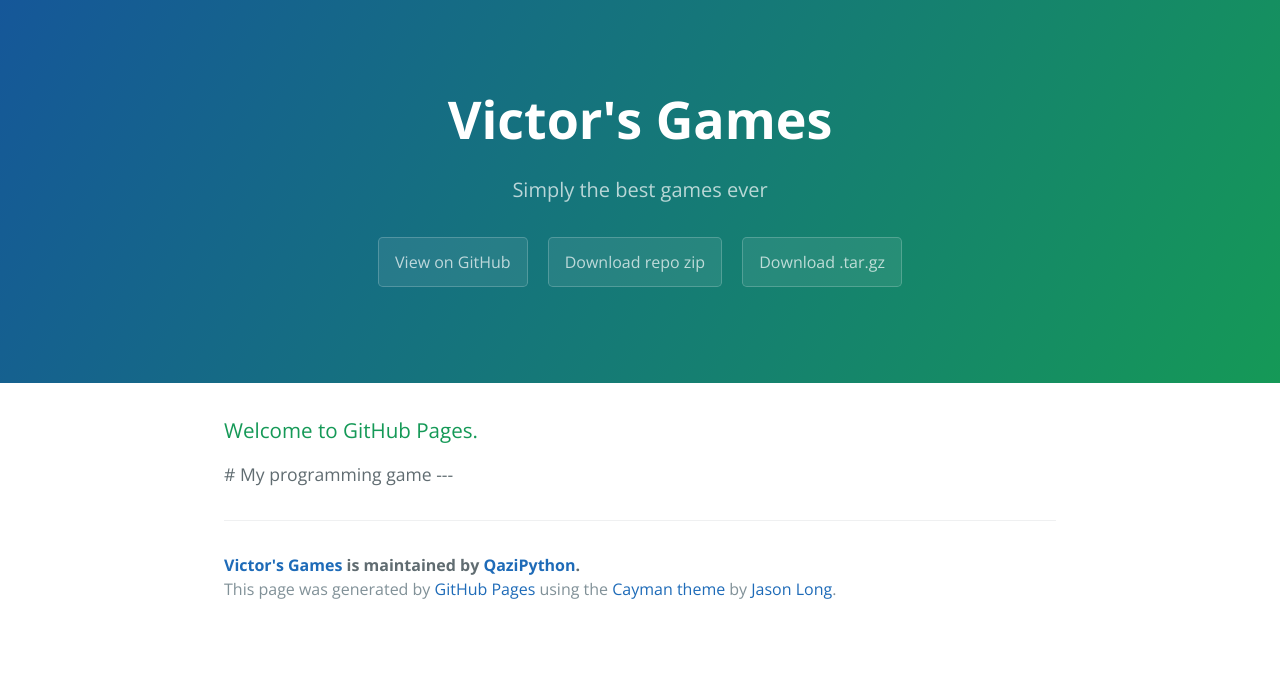
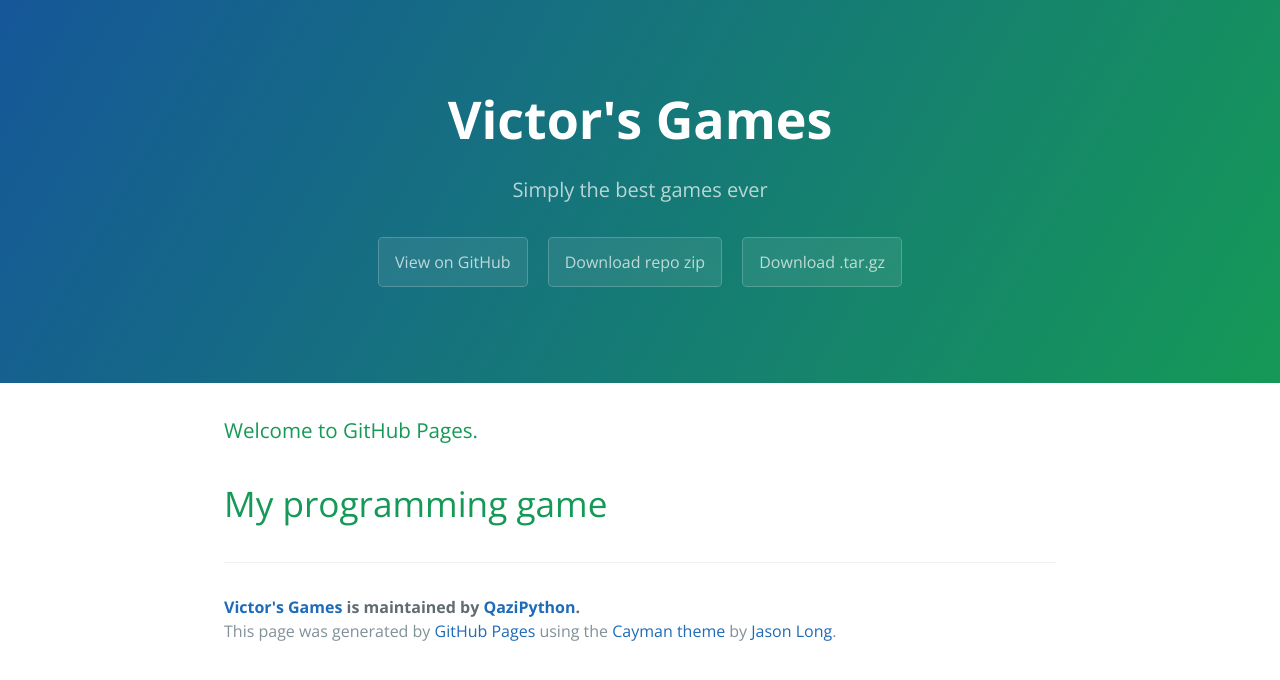
Before and after one commit to CleverProgrammer/victor_programming, a plain HTML site: page index.html in a window 1280 px wide. Drawn offline with nearby package versions, Linux system fonts and the light colour scheme; a script that the page names is missing.

Commit message:
Update index.html

```diff
--- a/index.html
+++ b/index.html
@@ -22,8 +22,7 @@
       <h3>
 <a id="welcome-to-github-pages" class="anchor" href="#welcome-to-github-pages" aria-hidden="true"><span aria-hidden="true" class="octicon octicon-link"></span></a>Welcome to GitHub Pages.</h3>
 
-# My programming game
----
+<h1>My programming game </h1>
 <script src="//repl.it/embed/CEbs/1.js"></script>
 
       <footer class="site-footer">
```
